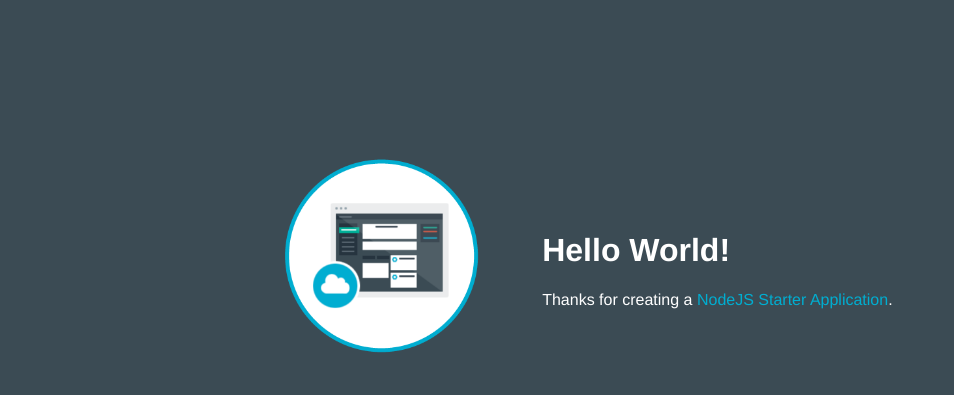
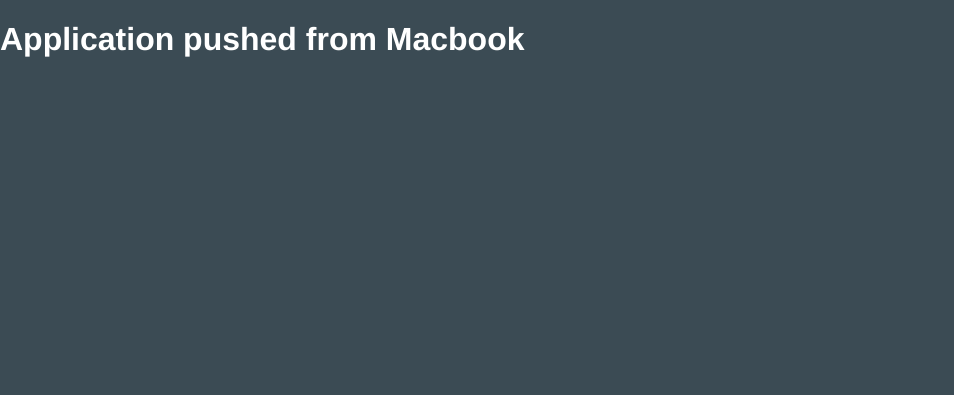
Before and after one commit to sriramsudesh/Mac-hello, a website: page public/index.html in a window 1280 px wide. Shown: the whole page, without its empty margins (0-954 px from the left). Drawn offline with Linux system fonts and the light colour scheme.

Commit message:
basic html changes

```diff
--- a/public/index.html
+++ b/public/index.html
@@ -10,17 +10,8 @@
   </head>
 
   <body>
-    <table>
-      <tr>
-        <td style= "width:30%;">
-          <img class = "newappIcon" src="images/newapp-icon.png">
-        </td>
-        <td>
-          <h1 id="message">Hello World!</h1>
-          <p class='description'></p> Thanks for creating a <span class = "blue">NodeJS Starter Application</span>.
-        </td>
-      </tr>
-    </table>
+   <h1> Application pushed from Macbook </h1>
+
   </body>
 
 </html>
```
